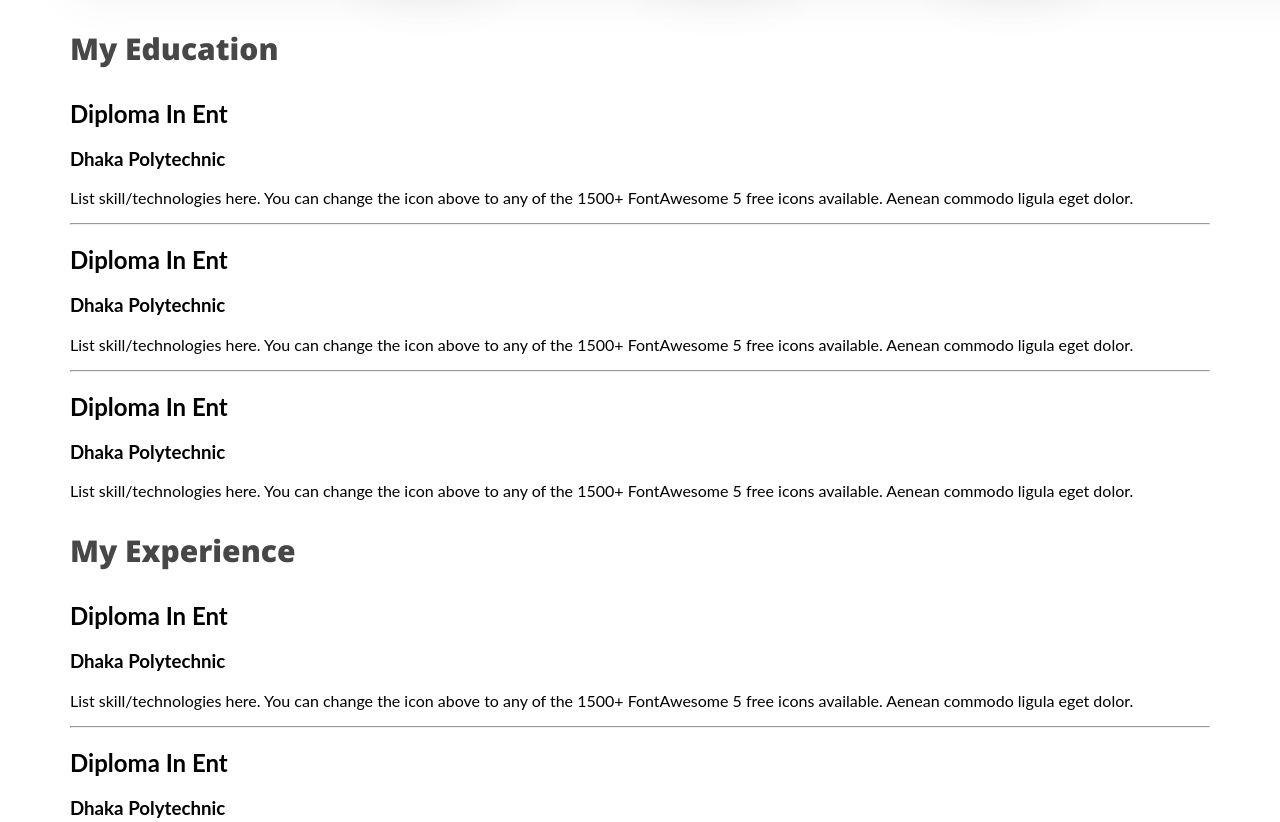
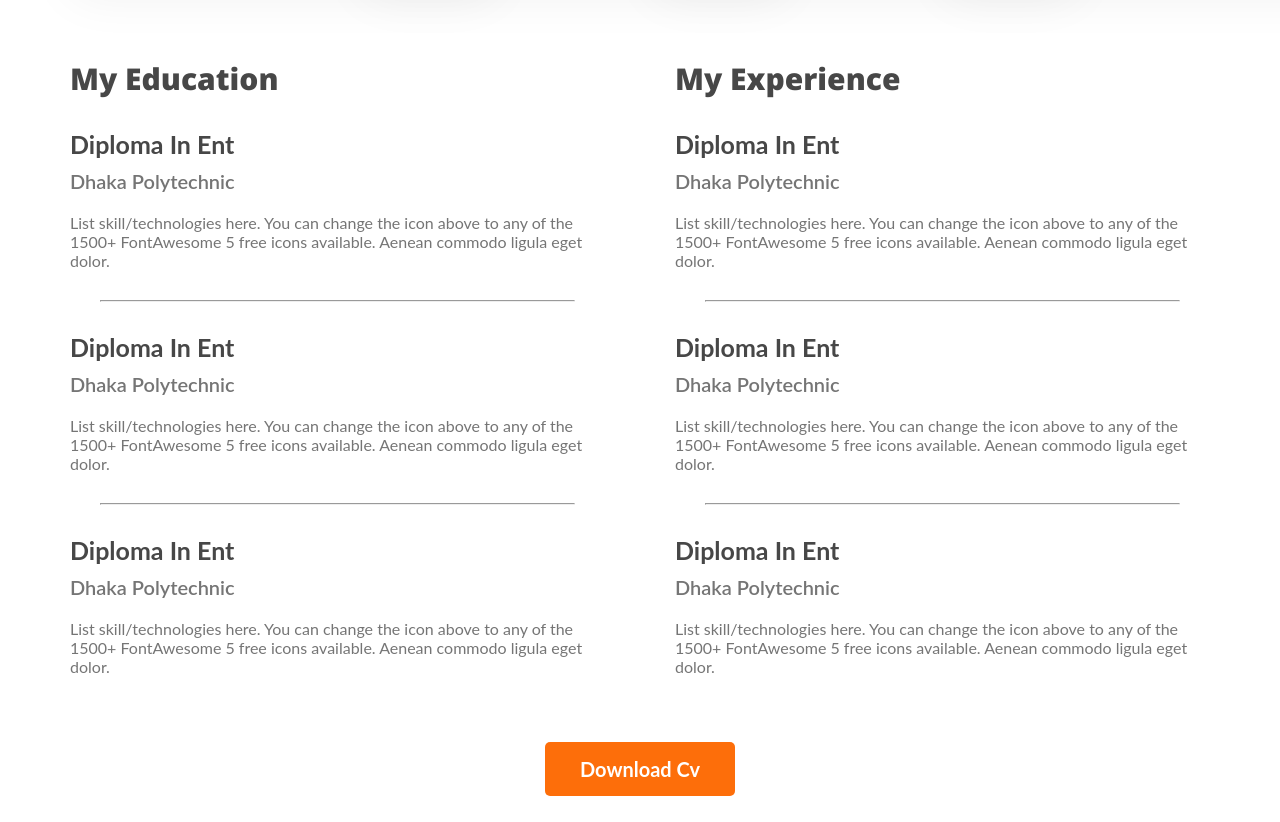
Before and after one commit to protap1100/my_protfolio, a plain HTML site: page index.html in a window 1280 px wide. Shown: the part 2320-3142 px from the top of the page. Drawn offline with nearby package versions, Linux system fonts and the light colour scheme.

Commit message:
resume section added

```diff
--- a/index.html
+++ b/index.html
@@ -147,6 +147,9 @@
                     </div>
                 </div>
             </div>
+            <div class="download-cv">
+                <button class="btn-primary">Download Cv</button>
+            </div>
         </section>
     </main>
     <footer>
--- a/styles/style.css
+++ b/styles/style.css
@@ -152,3 +152,35 @@ main section{
     font-size: 30px;
     font-weight: 700;
 }
+
+.resume-container{
+    display: flex;
+    gap:70px;
+}
+
+.resume-item-desc{
+    color:  #757575;
+}
+
+.resume-item-institute {
+    color:#757575;
+    font-size: 20px;
+    font-weight: 600;
+    margin-bottom:20px;
+    margin-top: 0px;
+}
+
+.resume-item-title{
+    color: #474747;
+    font-size: 25px;
+    font-weight: 700;
+    margin-bottom: 10px;
+}
+.resume-container hr{
+    margin:30px;
+}
+
+.download-cv{
+    text-align: center;
+    margin-top: 50px;
+}
```
